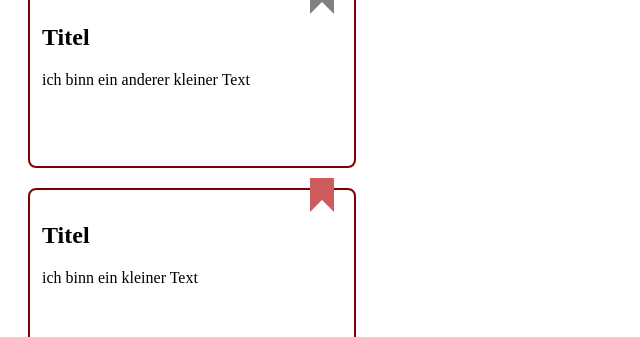
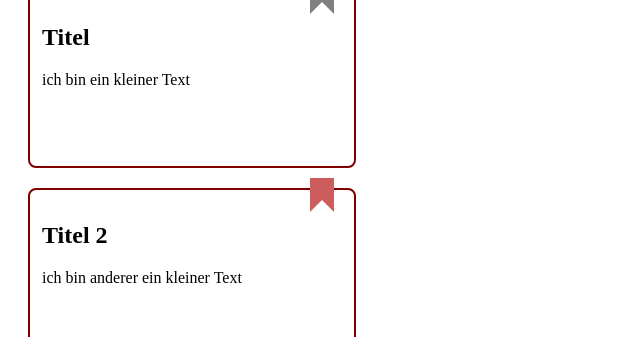
Before and after one commit to anniviz/react-playground-hh-web-21-3, a React (Vite) app: page / in a window 1280 px wide. Shown: the part 132-469 px from the top of the page, without its empty margins (0-640 px from the left). Built offline with nearby package versions, Linux system fonts and the light colour scheme.

Commit message:
Changes after review

```diff
--- a/src/App.jsx
+++ b/src/App.jsx
@@ -9,12 +9,12 @@ export default () => {
       <Button isActive>Active</Button>
       <Button>not Active</Button>
       <Pagination />
+      <Card text="ich bin ein kleiner Text" title="Titel" />
       <Card
-        isBookmarkActive={false}
-        text="ich binn ein anderer kleiner Text"
-        title="Titel"
+        isBookmarkActive
+        text="ich bin anderer ein kleiner Text"
+        title="Titel 2"
       />
-      <Card isBookmarkActive text="ich binn ein kleiner Text" title="Titel" />
     </div>
   )
 }
--- a/src/Card.css
+++ b/src/Card.css
@@ -8,7 +8,7 @@
   position: relative;
 }
 
-.Bookmark {
+.Card__bookmark {
   position: absolute;
   height: 10px;
   border: 12px solid grey;
@@ -17,7 +17,7 @@
   top: -12px;
 }
 
-.Bookmark.active {
+.Card__bookmark.active {
   border-color: indianred;
   border-bottom-color: transparent;
 }
--- a/src/Card.jsx
+++ b/src/Card.jsx
@@ -6,7 +6,11 @@ export default ({ title, text, isBookmarkActive }) => {
     <section className="Card">
       <h2>{title}</h2>
       <p>{text}</p>
-      <div className={isBookmarkActive ? 'Bookmark active' : 'Bookmark'} />
+      <div
+        className={
+          isBookmarkActive ? 'Card__bookmark active' : 'Card__bookmark'
+        }
+      />
     </section>
   )
 }
```
